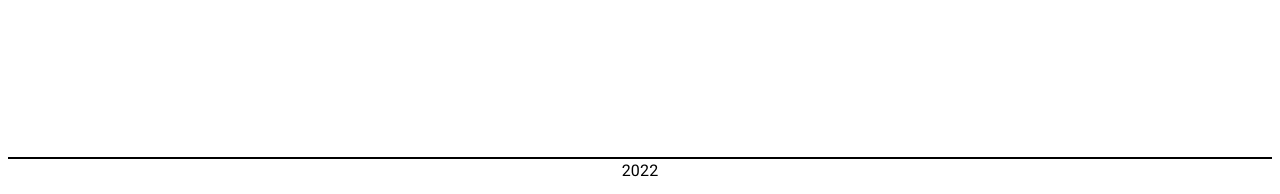
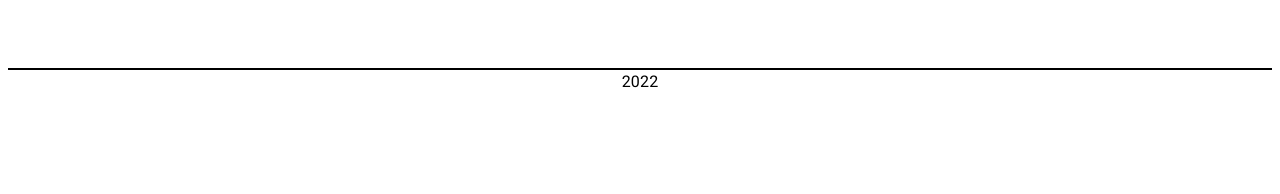
Before and after one commit to NightDreams11/blog, a React (Create React App) app: page / in a window 1280 px wide. Shown: the part 708-902 px from the top of the page. After the commit the page ends 816 px from the top, so only its background shows below. Built offline with nearby package versions, Linux system fonts and the light colour scheme.

Commit message:
footer position fix

```diff
--- a/src/components/App/styled.js
+++ b/src/components/App/styled.js
@@ -2,6 +2,9 @@ import styled from 'styled-components'
 
 export const Wrapper = styled.div`
   // background-color: ${({ theme }) => theme.colors.primary};
+  display: flex;
+  flex-direction: column;
+  min-height: 100vh;
 `
 
 export const Title = styled.h1`
--- a/src/components/layout/Footer/index.jsx
+++ b/src/components/layout/Footer/index.jsx
@@ -2,7 +2,6 @@ import {
   ContainerWrapper,
   TypographyItem,
   Wrapper,
-  WrapperInner,
 } from 'components/layout/Footer/styled'
 import React from 'react'
 
@@ -11,13 +10,11 @@ export const Footer = () => {
 
   return (
     <Wrapper>
-      <WrapperInner>
-        <ContainerWrapper>
-          <TypographyItem variant="body1" component="div">
-            {currentYear}
-          </TypographyItem>
-        </ContainerWrapper>
-      </WrapperInner>
+      <ContainerWrapper>
+        <TypographyItem variant="body1" component="div">
+          {currentYear}
+        </TypographyItem>
+      </ContainerWrapper>
     </Wrapper>
   )
 }
--- a/src/components/layout/Footer/styled.js
+++ b/src/components/layout/Footer/styled.js
@@ -21,13 +21,8 @@ import style from 'styled-components'
 // `
 
 export const Wrapper = style.div`
-  display: flex; //В данном случае, флекс нужен, чтобы прижать дочерний элемент свойством margin-top: auto;
-  min-height: 100vh;
-`
-
-export const WrapperInner = style.div`
-  max-width: 100vw;
-  width: 100%;
+  // display: flex; //В данном случае, флекс нужен, чтобы прижать дочерний элемент свойством margin-top: auto;
+  // min-height: 100vh;
   border-top: 2px solid #000;
   margin-top: auto;
 `
```
